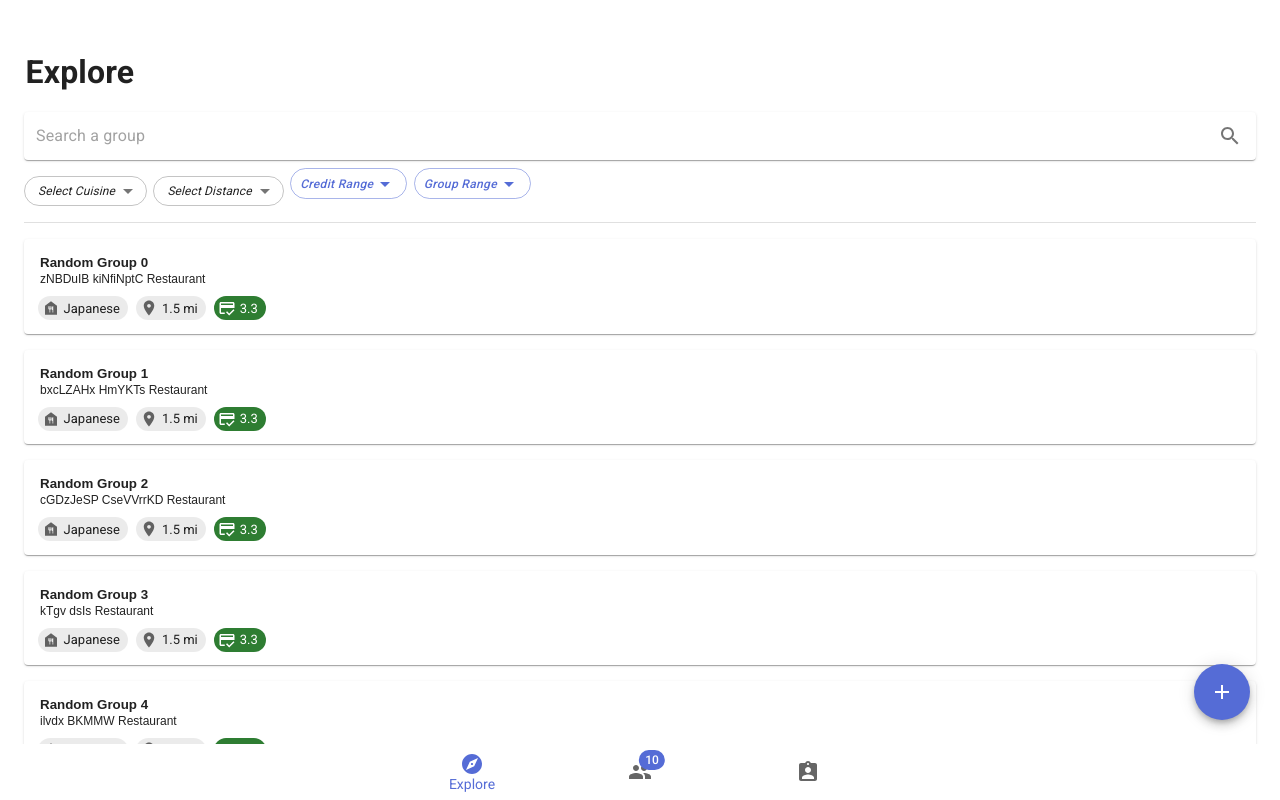
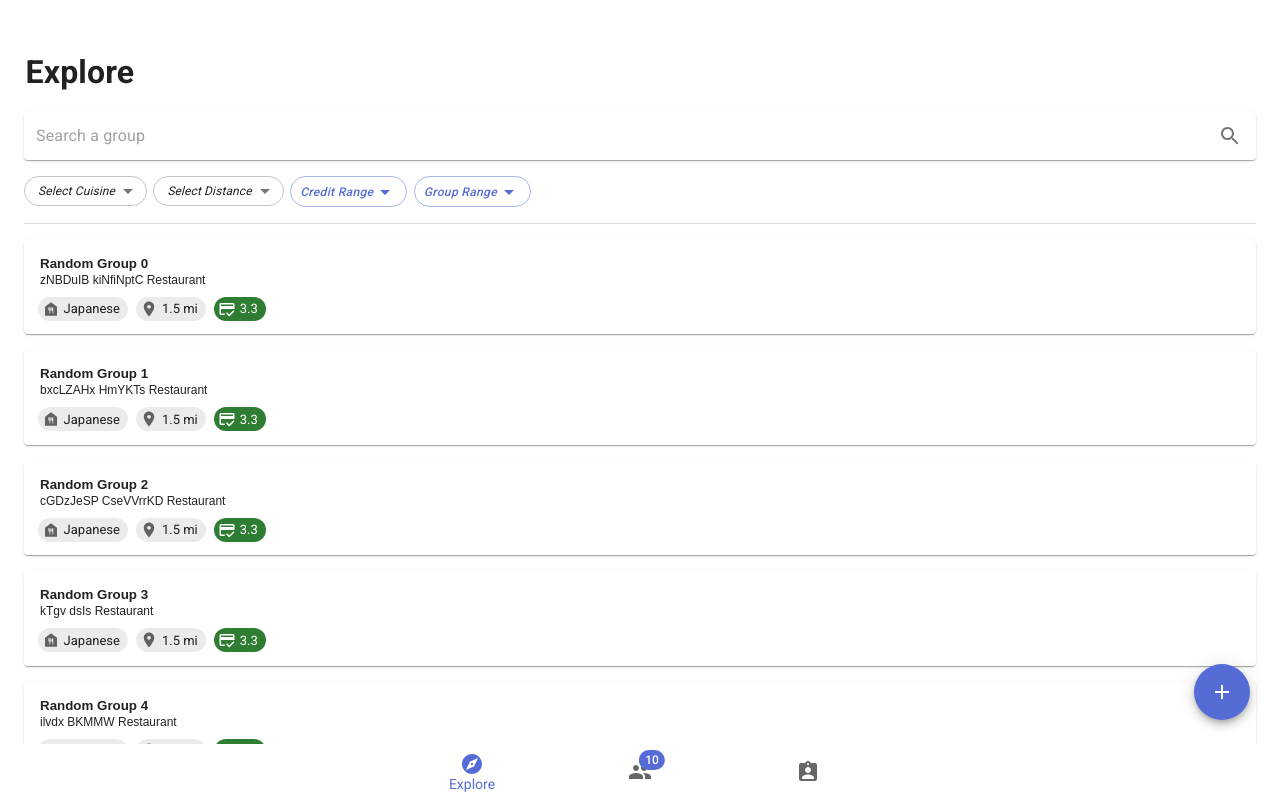
Before and after one commit to nyucc2022/FoodieNet-frontend, a React (Create React App) app: page /dashboard/create in a window 1280 px wide. Both pictures are taken after a click on the button "Explore". Built offline with nearby package versions, Linux system fonts and the light colour scheme.

Commit message:
fix: ranger margin

```diff
--- a/src/components/pillRanger/index.tsx
+++ b/src/components/pillRanger/index.tsx
@@ -28,7 +28,7 @@ export default function PillRanger({ tag, placeholder, ranging, marks, onChange,
     return (
         <>
             <Button sx={{
-                marginTop: 1,
+                marginTop: 2,
                 marginRight: 0.8,
                 paddingBottom: 0.2,
                 fontSize: 12,
```
